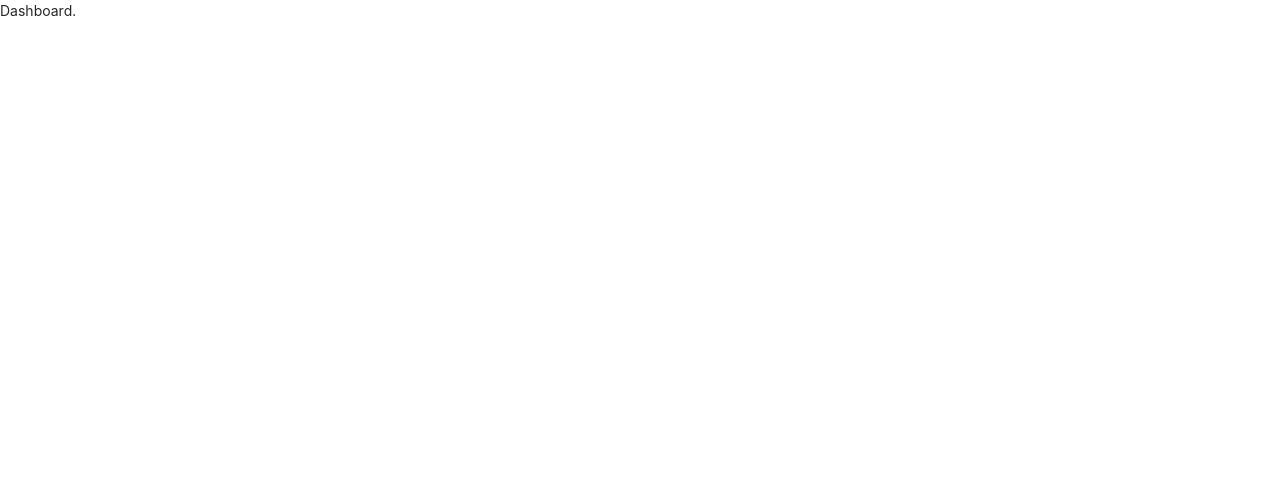
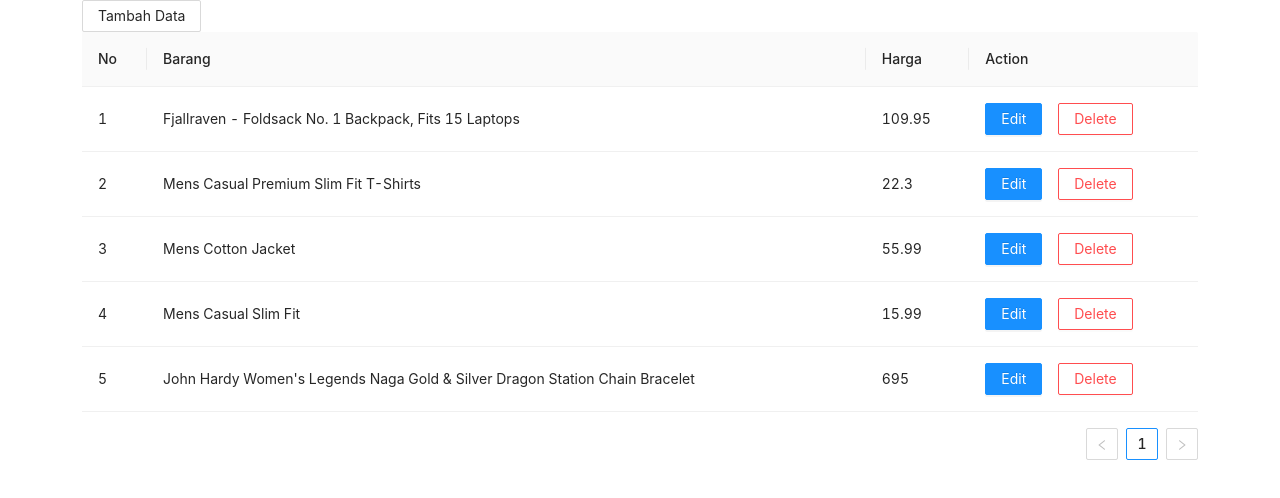
Before and after one commit to Lynary/IBC-Project, a Next.js app: page /Dashboard in a window 1280 px wide. Shown: the top 498 px of the page. Built offline with nearby package versions, Linux system fonts and the light colour scheme.

Commit message:
tambah dashboard

```diff
--- /dev/null
+++ b/component/Dashboard/ModalForm.js
@@ -0,0 +1,74 @@
+import React from "react";
+import { Modal, Form, Input, InputNumber, Button, notification } from "antd";
+
+const ModalForm = ({ visible, open, data, setData, edit, record, form }) => {
+  const layout = {
+    labelCol: { span: 4 },
+    wrapperCol: { span: 16 },
+  };
+
+  const submitData = (values) => {
+    if (!edit) {
+      values.key = data[data.length - 1].key + 1;
+      try {
+        setData([...data, values]);
+        notification.success({
+          message: "Data berhasil ditambahkan",
+          description: "",
+        });
+      } catch {
+        notification.error({
+          message: "Data gagal ditambahkan",
+          description: "",
+        });
+      }
+    } else {
+      try {
+        setData(
+          data.map((item) => {
+            if (item.title === record.title) {
+              [item.title, item.price] = [values.title, values.price];
+              return item;
+            }
+            return item;
+          })
+        );
+        notification.success({
+          message: "Data berhasil diedit",
+          description: "",
+        });
+      } catch {
+        notification.error({
+          message: "Data gagal diedit",
+          description: "",
+        });
+      }
+    }
+    form.resetFields();
+    open(false);
+  };
+  return (
+    <Modal
+      title={edit ? "Edit Data" : "Tambah Data"}
+      visible={visible}
+      onCancel={() => open(false)}
+      footer={null}
+    >
+      <Form {...layout} onFinish={submitData} form={form}>
+        <Form.Item name="title" label="Barang">
+          <Input />
+        </Form.Item>
+        <Form.Item name="price" label="Harga">
+          <InputNumber />
+        </Form.Item>
+        <Form.Item>
+          <Button htmlType="submit" type="primary">
+            Submit
+          </Button>
+        </Form.Item>
+      </Form>
+    </Modal>
+  );
+};
+
+export default ModalForm;
--- /dev/null
+++ b/component/Dashboard/table-config.js
@@ -0,0 +1,34 @@
+export const source = [
+  {
+    key: 1,
+    title: "Fjallraven - Foldsack No. 1 Backpack, Fits 15 Laptops",
+    price: 109.95,
+    image: "https://fakestoreapi.com/img/81fPKd-2AYL._AC_SL1500_.jpg",
+  },
+  {
+    key: 2,
+    title: "Mens Casual Premium Slim Fit T-Shirts ",
+    price: 22.3,
+    image:
+      "https://fakestoreapi.com/img/71-3HjGNDUL._AC_SY879._SX._UX._SY._UY_.jpg",
+  },
+  {
+    key: 3,
+    title: "Mens Cotton Jacket",
+    price: 55.99,
+    image: "https://fakestoreapi.com/img/71li-ujtlUL._AC_UX679_.jpg",
+  },
+  {
+    key: 4,
+    title: "Mens Casual Slim Fit",
+    price: 15.99,
+    image: "https://fakestoreapi.com/img/71YXzeOuslL._AC_UY879_.jpg",
+  },
+  {
+    key: 5,
+    title:
+      "John Hardy Women's Legends Naga Gold & Silver Dragon Station Chain Bracelet",
+    price: 695,
+    image: "https://fakestoreapi.com/img/71pWzhdJNwL._AC_UL640_QL65_ML3_.jpg",
+  },
+];
--- a/pages/Dashboard/index.js
+++ b/pages/Dashboard/index.js
@@ -1,16 +1,95 @@
-import React from 'react'
-import { useSelector } from 'react-redux'
+import React, { useState } from "react";
+import { Container } from "react-bootstrap";
+import { Table, Button, Space, notification, Popconfirm, Form } from "antd";
+import { source } from "../../component/Dashboard/table-config";
+import ModalForm from "../../component/Dashboard/ModalForm";
 
-const index = () => {
+const Dashboard = () => {
+  const [openForm, setOpenForm] = useState(false);
+  const [data, setData] = useState(source);
+  const [edit, setEdit] = useState(false);
+  const [record, setrecord] = useState();
+  const [page, setPage] = useState(1);
+  const [form] = Form.useForm();
 
-    const isLogged = useSelector(state => state.UserReducer.auth.success)
-    console.log(isLogged)
+  const addData = () => {
+    setEdit(false);
+    setOpenForm(true);
+  };
 
-    return (
-        <div>
-            Dashboard.
-        </div>
-    )
-}
+  const editData = (record) => {
+    form.setFieldsValue(record);
+    setrecord(record);
+    setEdit(true);
+    setOpenForm(true);
+  };
 
-export default index
+  const deleteData = (record) => {
+    setData(data.filter((item) => item.title !== record.title));
+    notification.warning({ message: "Data berhasil dihapus", description: "" });
+  };
+
+  const column = [
+    {
+      title: "No",
+      key: "key",
+      render: (value, item, index) => (page - 1) * 10 + index + 1,
+    },
+    {
+      title: "Barang",
+      dataIndex: "title",
+      key: "title",
+    },
+    {
+      title: "Harga",
+      dataIndex: "price",
+      key: "price",
+    },
+    {
+      title: "Action",
+      key: "action",
+      render: (text, record) => (
+        <Space size="middle">
+          <Button type="primary" onClick={() => editData(record)}>
+            Edit
+          </Button>
+          <Button danger>
+            <Popconfirm
+              title="Yakin mau dihapus?"
+              onConfirm={() => deleteData(record)}
+              danger
+            >
+              Delete
+            </Popconfirm>
+          </Button>
+        </Space>
+      ),
+    },
+  ];
+
+  return (
+    <Container>
+      <Button onClick={addData}>Tambah Data</Button>
+      <Table
+        columns={column}
+        dataSource={data}
+        pagination={{
+          onChange(current) {
+            setPage(current);
+          },
+        }}
+      />
+      <ModalForm
+        visible={openForm}
+        open={setOpenForm}
+        setData={setData}
+        data={data}
+        edit={edit}
+        record={record}
+        form={form}
+      />
+    </Container>
+  );
+};
+
+export default Dashboard;
```
Also changed, not shown: pages/_app.js (+10 -9 lines), 1 other file (tests, documents, lock files or other folders).
